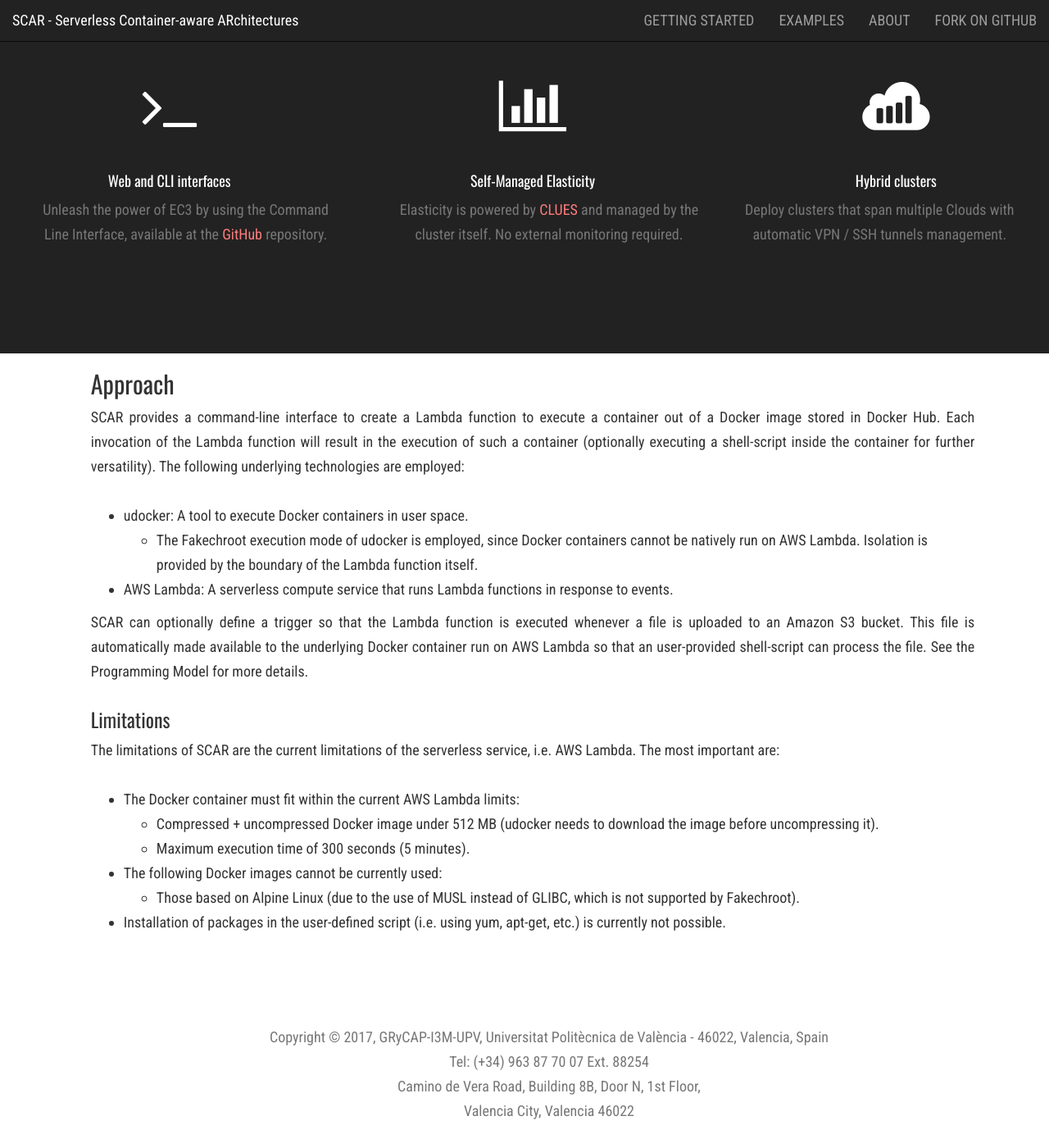
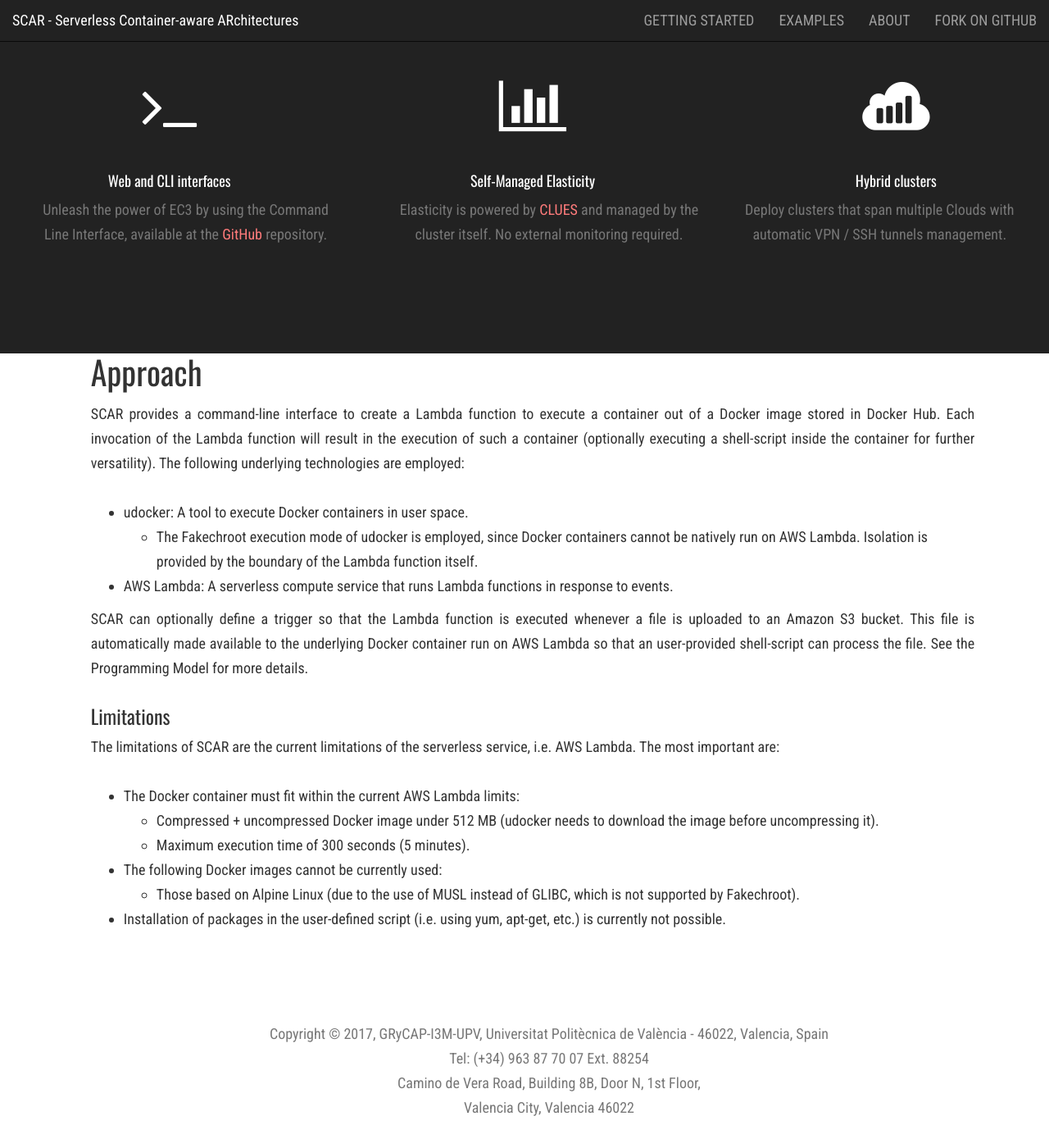
Before and after one commit to amcaar/try.github.io, a Jekyll site: the page built from index.html, in a window 1280 px wide and 1400 px high, scrolled down 1305 px. Shown: the whole window at 82% size. Built offline with Jekyll 4.4.1, drawn with Linux system fonts in a browser that asks for light colours; nearby versions of some CDN libraries; the list of posts is cut into pages by our own code.

Commit message:
Update style.scss

```diff
--- a/css/style.scss
+++ b/css/style.scss
@@ -45,6 +45,13 @@
     margin-bottom: 15px;
     font-size: 40px;
     color: #fff;
+}
+
+h2.section-heading {
+    margin-top: 0;
+    margin-bottom: 15px;
+    font-size: 40px;
+    color: #333;
 }
 
 section h3.section-subheading {
```
